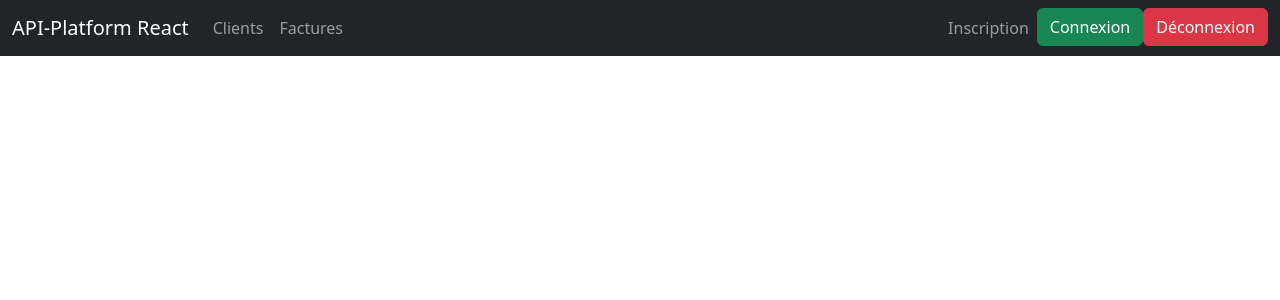
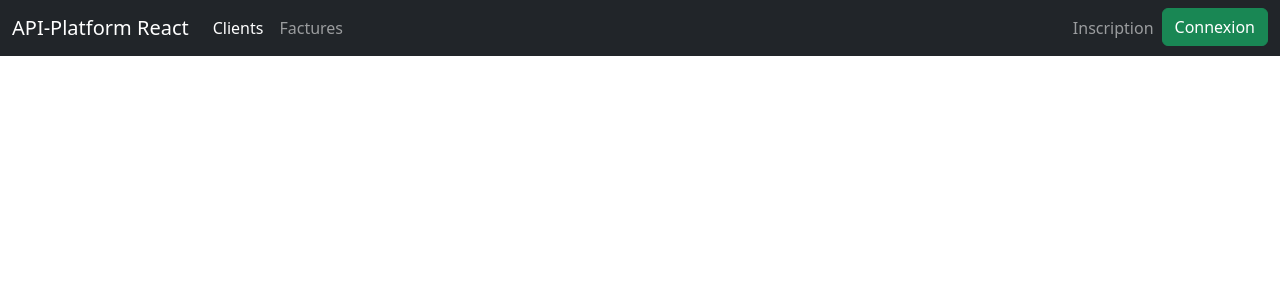
Before and after one commit to webepse/api-react-2023, a React (Create React App) app: page /customers/1 in a window 1280 px wide. Shown: the top 300 px of the page. Built offline with nearby package versions, Linux system fonts and the light colour scheme.

Commit message:
cours 10 - jwt authenticate v2

```diff
--- a/src/App.js
+++ b/src/App.js
@@ -1,3 +1,4 @@
+import {useState} from 'react'
 import { BrowserRouter as Router, Routes, Route } from "react-router-dom";
 import Navbar from "./components/Navbar";
 import CustomersPage from "./pages/CustomersPage";
@@ -7,16 +8,17 @@ import InvoicesPage from "./pages/InvoicesPage";
 import LoginPage from "./pages/LoginPage";
 import authAPI from "./services/authAPI";
 
+authAPI.setup()
+
 const App = () => {
-
-  authAPI.setup()
+  const [isAuthenticated, setIsAuthenticated] = useState(authAPI.isAuthenticated())
 
   return (
     <Router>
-      <Navbar />
+      <Navbar isAuthenticated={isAuthenticated} onLogout={setIsAuthenticated} />
       <main className="container pt-5">
         <Routes>
-          <Route path="/login" element={<LoginPage />} />
+          <Route path="/login" element={<LoginPage onLogin={setIsAuthenticated} />} />
           <Route path="/invoices" element={<InvoicesPage />} />
           <Route path="/customers" element={<CustomersPage />} />
           <Route path="/customerspage" element={<CustomersPageWithPagination />} />
--- a/src/components/Navbar.jsx
+++ b/src/components/Navbar.jsx
@@ -1,37 +1,48 @@
-import { Link } from "react-router-dom";
+import { NavLink, useNavigate } from "react-router-dom";
 import authAPI from "../services/authAPI";
 
 const Navbar = (props) => {
+    const navigate = useNavigate()
+
     const handleLogout = () => {
         authAPI.logout()
+        props.onLogout(false)
+        navigate('/login', {replace: true})
     }
 
     return (
         <nav className="navbar navbar-expand-lg navbar-dark bg-dark">
             <div className="container-fluid">
-                <Link className="navbar-brand" to="/">API-Platform React</Link>
+                <NavLink className="navbar-brand" to="/">API-Platform React</NavLink>
                 <button className="navbar-toggler" type="button" data-bs-toggle="collapse" data-bs-target="#navbarNav" aria-controls="navbarNav" aria-expanded="false" aria-label="Toggle navigation">
                 <span className="navbar-toggler-icon"></span>
                 </button>
                 <div className="collapse navbar-collapse" id="navbarNav">
                     <ul className="navbar-nav me-auto">
                         <li className="nav-item">
-                            <Link className="nav-link" to="/customers">Clients</Link>
+                            <NavLink className="nav-link" to="/customers">Clients</NavLink>
                         </li>
                         <li className="nav-item">
-                            <Link className="nav-link" to="/invoices">Factures</Link>
+                            <NavLink className="nav-link" to="/invoices">Factures</NavLink>
                         </li>
                     </ul>
                     <ul className="navbar-nav ms-auto">
+                        {
+                            (!props.isAuthenticated) ? (
+                                <>
                                     <li className="nav-item">
-                            <a className="nav-link" href="#">Inscription</a>
+                                        <NavLink className="nav-link" to="/">Inscription</NavLink>
                                     </li>
                                     <li className="nav-item">
-                            <Link className="btn btn-success" to="/login">Connexion</Link>
+                                        <NavLink className="btn btn-success" to="/login">Connexion</NavLink>
                                     </li>
+                                </>
+                            ) : (
                                 <li className="nav-item">
                                     <button className="btn btn-danger" onClick={handleLogout}>Déconnexion</button>
                                 </li>
+                            )
+                        }
                     </ul>
                 </div>
             </div>
--- a/src/pages/LoginPage.jsx
+++ b/src/pages/LoginPage.jsx
@@ -1,7 +1,10 @@
 import { useState } from 'react'
 import authAPI from '../services/authAPI';
+import { useNavigate } from 'react-router-dom';
 
 const LoginPage = (props) => {
+
+    const navigate = useNavigate()
 
     const [credentials, setCredentials] = useState({
         username: "",
@@ -30,6 +33,8 @@ const LoginPage = (props) => {
         try{
             await authAPI.authenticate(credentials)
             setError("")
+            props.onLogin(true)
+            navigate('/customers', {replace: true})
         }catch(error)
         {
             setError("Aucun compte ne possède cette adresse e-mail ou les informations ne correspondent pas")
--- a/src/services/authAPI.js
+++ b/src/services/authAPI.js
@@ -35,8 +35,25 @@ function setup()
     }
 }
 
+function isAuthenticated()
+{
+    const token = window.localStorage.getItem('authToken')
+    if(token)
+    {
+        const jwtData = jwtDecode(token)
+        // millisecondes vs secondes
+        if((jwtData.exp * 1000) > new Date().getTime())
+        {
+            return true // ok
+        }
+        return false // token expiré
+    }
+    return false // pas de token
+}
+
 export default {
     authenticate: authenticate,
     logout: logout,
-    setup: setup
+    setup: setup,
+    isAuthenticated : isAuthenticated
 }
```
Lines whose indentation alone changed are shown as unchanged.
